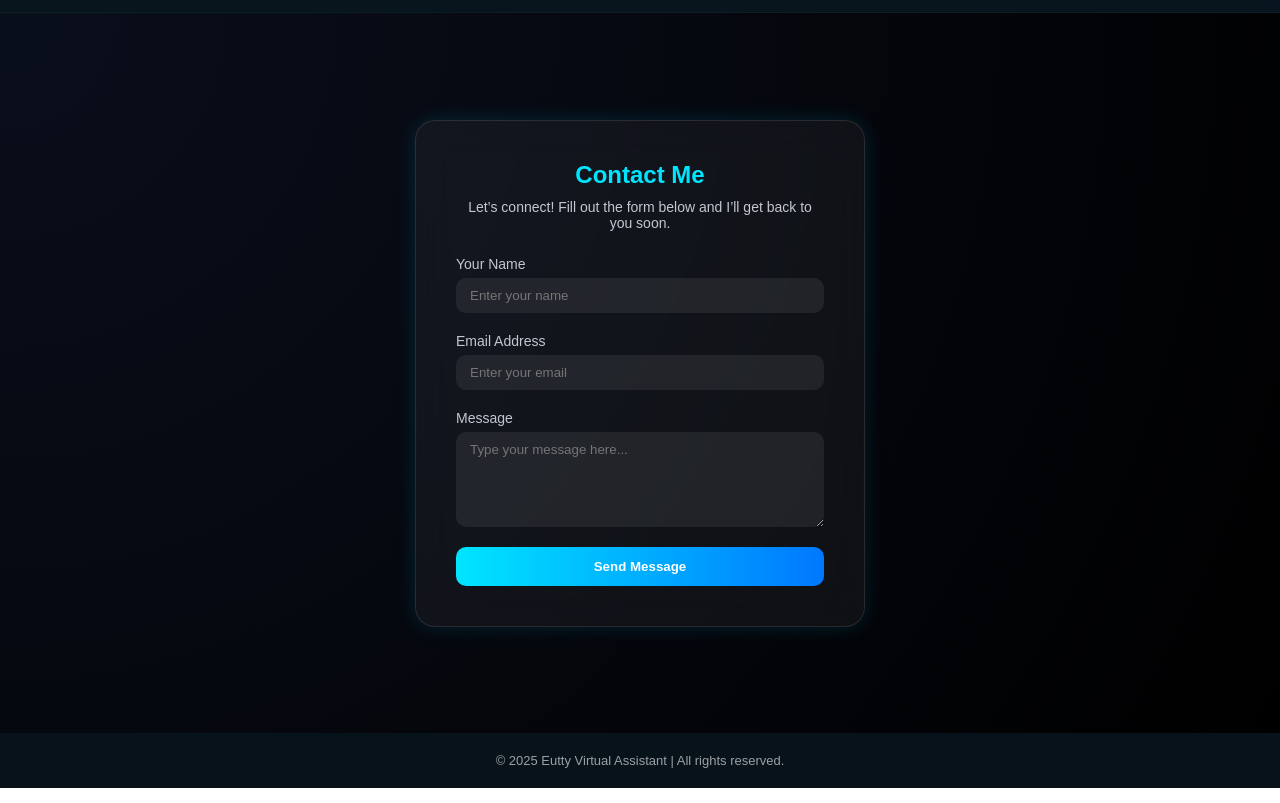
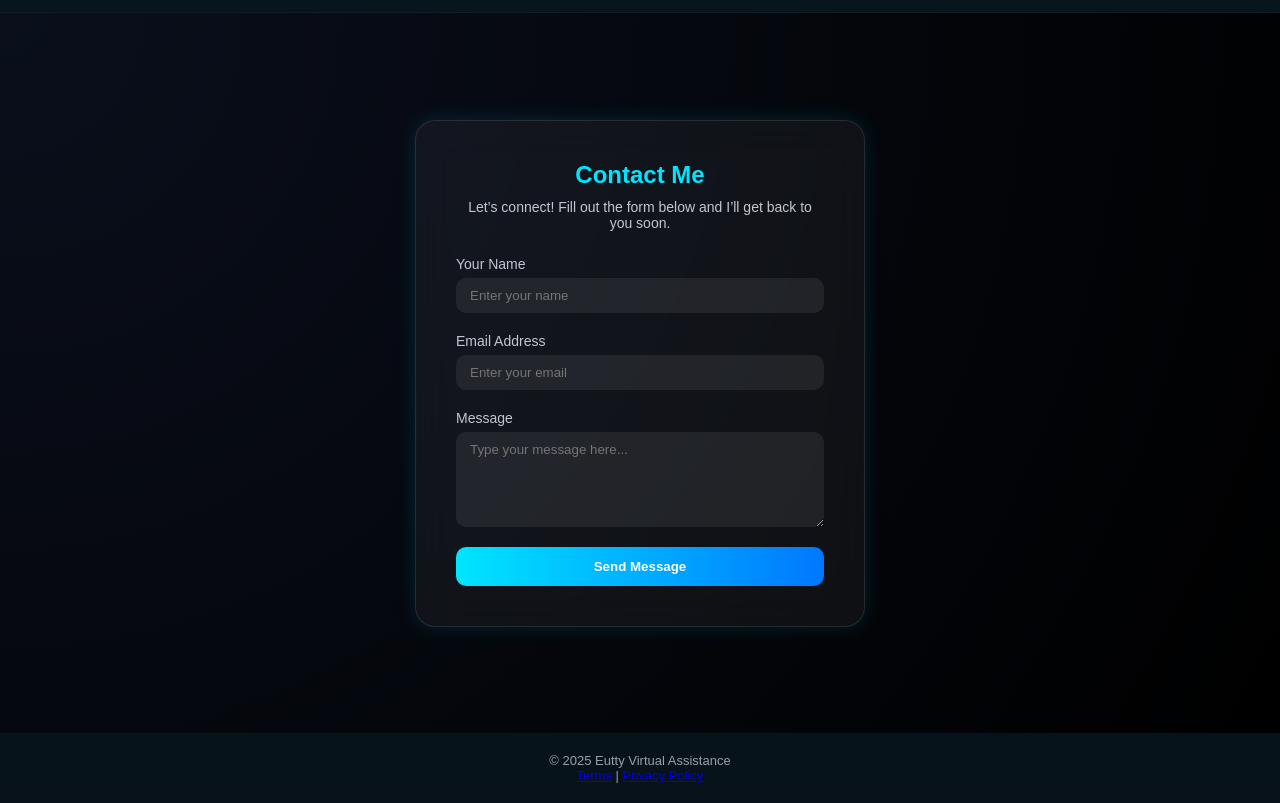
Before and after one commit to eutty-3/eutty-v, a website: page frontend/contact.html in a window 1280 px wide. Shown: the part 50-853 px from the top of the page. Drawn offline with Linux system fonts and the light colour scheme.

Commit message:
Revise footer text and add policy links
Updated footer content and added links to terms and privacy policy.

```diff
--- a/frontend/contact.html
+++ b/frontend/contact.html
@@ -63,7 +63,9 @@
   <div id="euai-notification" class="euai-notification"></div>
 
   <footer>
-    <p>© 2025 Eutty Virtual Assistant | All rights reserved.</p>
+  <p>&copy; 2025 Eutty Virtual Assistance</p>
+  <a href="terms.html">Terms</a> |
+  <a href="privacy.html">Privacy Policy</a>
   </footer>
 
   <script>
```
